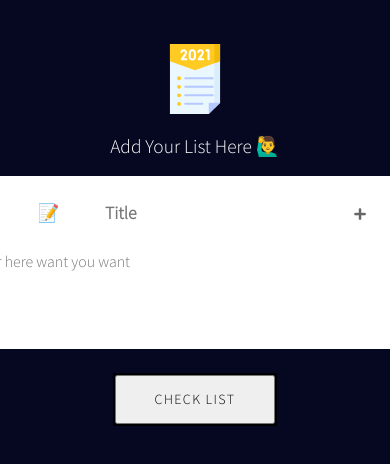
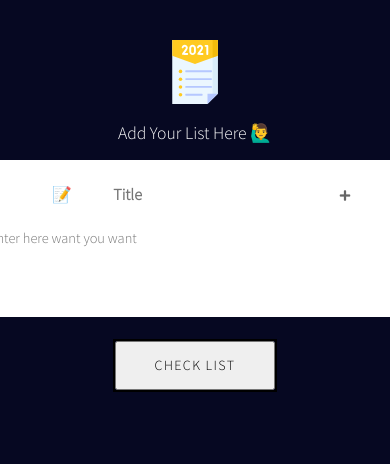
Before and after one commit to anish-acharya123/TodoList-React, a React (Create React App) app: page / in a window 390 px wide. Shown: the top 464 px of the page. Built offline with nearby package versions, Linux system fonts and the light colour scheme.

Commit message:
changes for phone

```diff
--- a/src/App.css
+++ b/src/App.css
@@ -302,10 +302,13 @@
     left: -2rem;
   }
 }
-@media only screen and (max-width: 4800px) {
+@media only screen and (max-width: 480px) {
   .description {
     height: 40rem;
     width: 40rem;
     left: 2rem;
   }
+  html {
+    font-size: 50%;
+  }
 }
```
